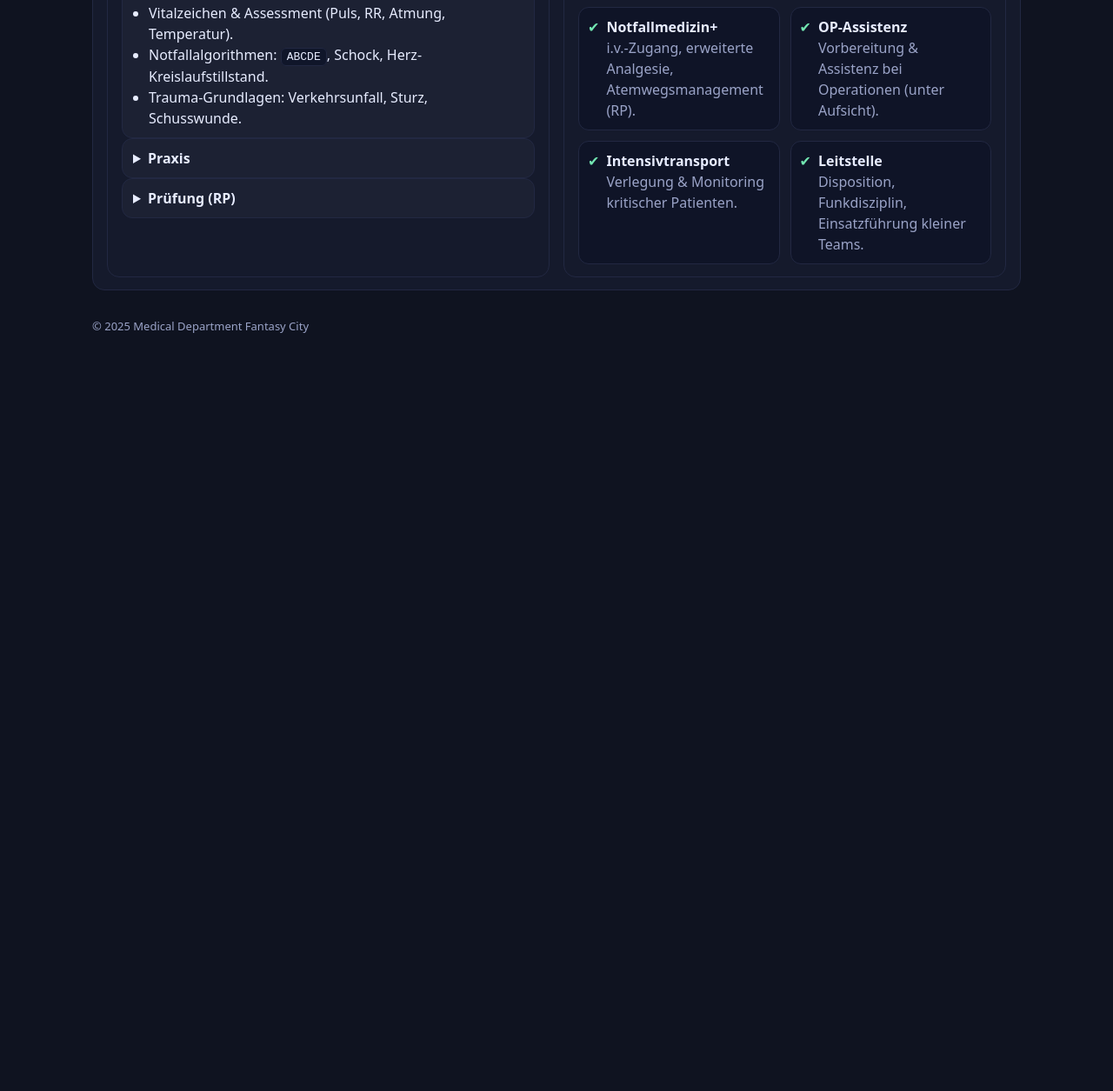
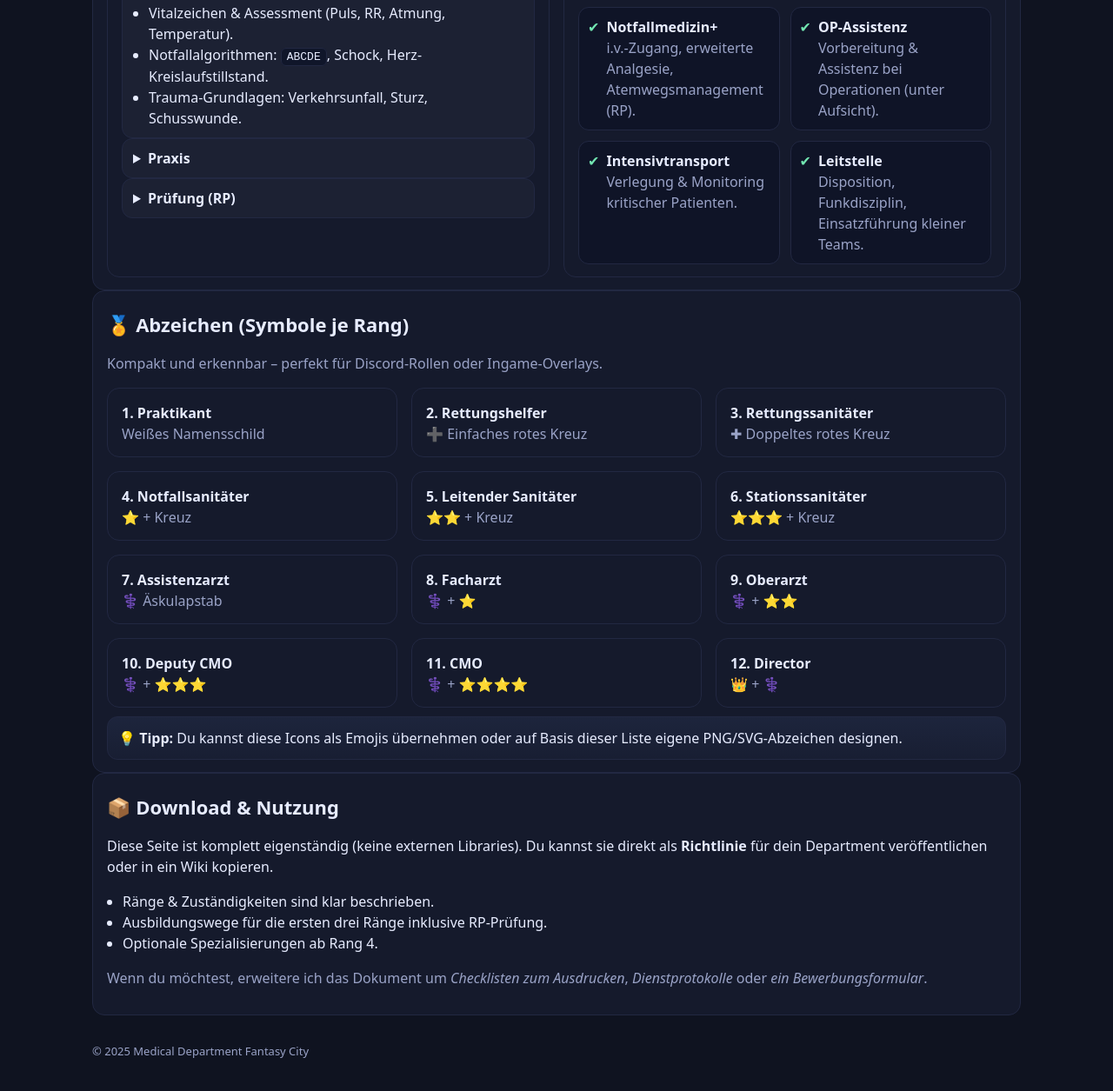
Before and after one commit to jxsxnnn-lab/medical-department-fantasycity, a plain HTML site: page index.html in a window 1280 px wide. Shown: the part 1413-2668 px from the top of the page at 87% size. Before the commit the page ends 1879 px from the top, so only its background shows below. Drawn offline with Linux system fonts and the light colour scheme.

Commit message:
Update index.html

```diff
--- a/index.html
+++ b/index.html
@@ -1,11 +1,9 @@
-
-
 <!DOCTYPE html>
 <html lang="de">
 <head>
   <meta charset="utf-8">
   <meta name="viewport" content="width=device-width, initial-scale=1">
-  <title>Medical Department Fantasy City</title>
+  <title>GTA 5 RP – Medical Department: Ränge & Ausbildung</title>
   <meta name="description" content="12-stufiges Rangsystem und Ausbildungspläne für das Medical Department in GTA 5 Roleplay.">
   <style>
     :root{
@@ -75,7 +73,7 @@
       <div class="title">
         <div class="logo">🏥</div>
         <div>
-          <h1>Medical Department Fantasy City</h1>
+          <h1>Medical Department – Ränge & Ausbildung</h1>
           <div class="muted">GTA 5 RP • 12-stufiges Rangsystem mit klaren Ausbildungswegen</div>
         </div>
       </div>
@@ -210,6 +208,39 @@
       </div>
     </section>
 
+    <section id="badges" class="card">
+      <h2>🏅 Abzeichen (Symbole je Rang)</h2>
+      <p class="muted">Kompakt und erkennbar – perfekt für Discord-Rollen oder Ingame-Overlays.</p>
+      <div class="grid">
+        <div class="card span-4"><strong>1. Praktikant</strong><div class="muted">Weißes Namensschild</div></div>
+        <div class="card span-4"><strong>2. Rettungshelfer</strong><div class="muted">➕ Einfaches rotes Kreuz</div></div>
+        <div class="card span-4"><strong>3. Rettungssanitäter</strong><div class="muted">✚ Doppeltes rotes Kreuz</div></div>
+        <div class="card span-4"><strong>4. Notfallsanitäter</strong><div class="muted">⭐ + Kreuz</div></div>
+        <div class="card span-4"><strong>5. Leitender Sanitäter</strong><div class="muted">⭐⭐ + Kreuz</div></div>
+        <div class="card span-4"><strong>6. Stationssanitäter</strong><div class="muted">⭐⭐⭐ + Kreuz</div></div>
+        <div class="card span-4"><strong>7. Assistenzarzt</strong><div class="muted">⚕️ Äskulapstab</div></div>
+        <div class="card span-4"><strong>8. Facharzt</strong><div class="muted">⚕️ + ⭐</div></div>
+        <div class="card span-4"><strong>9. Oberarzt</strong><div class="muted">⚕️ + ⭐⭐</div></div>
+        <div class="card span-4"><strong>10. Deputy CMO</strong><div class="muted">⚕️ + ⭐⭐⭐</div></div>
+        <div class="card span-4"><strong>11. CMO</strong><div class="muted">⚕️ + ⭐⭐⭐⭐</div></div>
+        <div class="card span-4"><strong>12. Director</strong><div class="muted">👑 + ⚕️</div></div>
+      </div>
+      <div class="callout" style="margin-top:10px">
+        💡 <strong>Tipp:</strong> Du kannst diese Icons als Emojis übernehmen oder auf Basis dieser Liste eigene PNG/SVG-Abzeichen designen.
+      </div>
+    </section>
+
+    <section id="downloads" class="card">
+      <h2>📦 Download & Nutzung</h2>
+      <p>Diese Seite ist komplett eigenständig (keine externen Libraries). Du kannst sie direkt als <strong>Richtlinie</strong> für dein Department veröffentlichen oder in ein Wiki kopieren.</p>
+      <ul class="list">
+        <li>Ränge & Zuständigkeiten sind klar beschrieben.</li>
+        <li>Ausbildungswege für die ersten drei Ränge inklusive RP-Prüfung.</li>
+        <li>Optionale Spezialisierungen ab Rang 4.</li>
+      </ul>
+      <p class="muted">Wenn du möchtest, erweitere ich das Dokument um <em>Checklisten zum Ausdrucken</em>, <em>Dienstprotokolle</em> oder <em>ein Bewerbungsformular</em>.</p>
+    </section>
+
     <div class="footer">
       <div>© 2025 Medical Department Fantasy City</div>
     </div>
```
